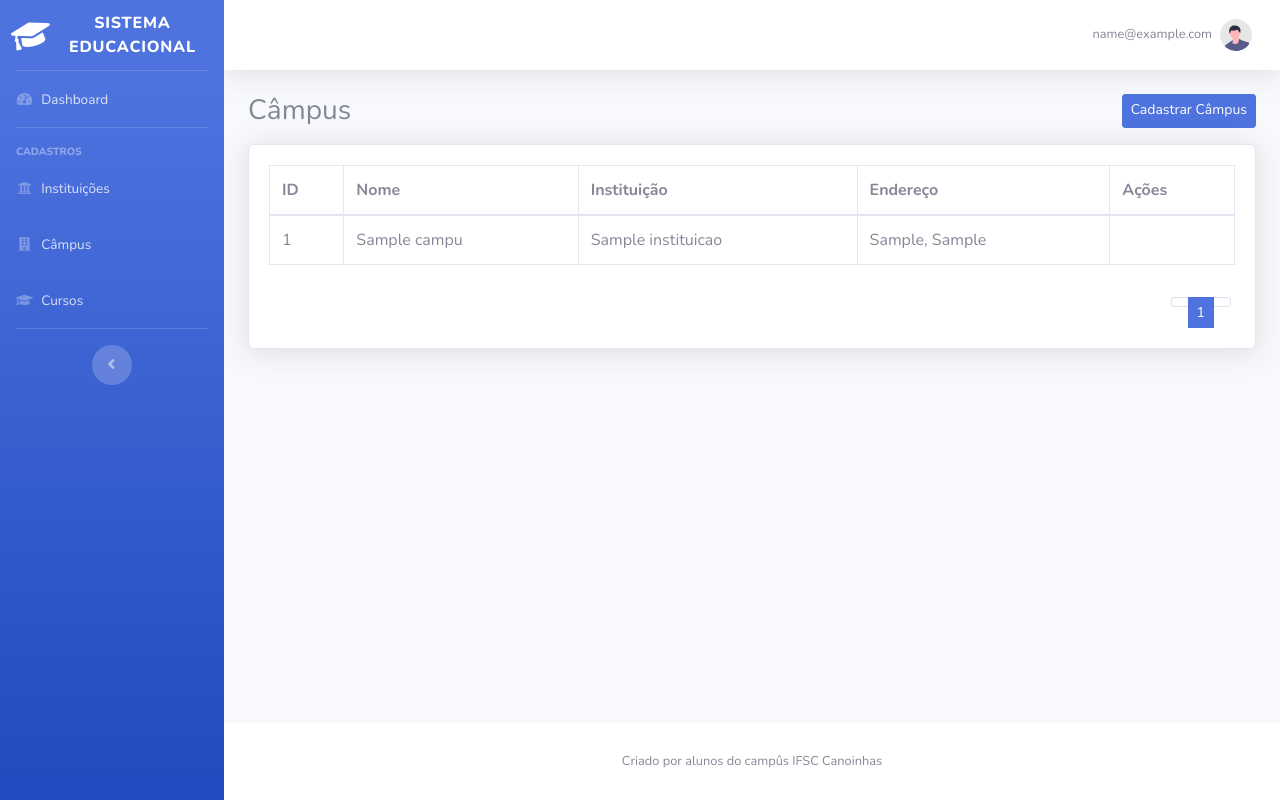
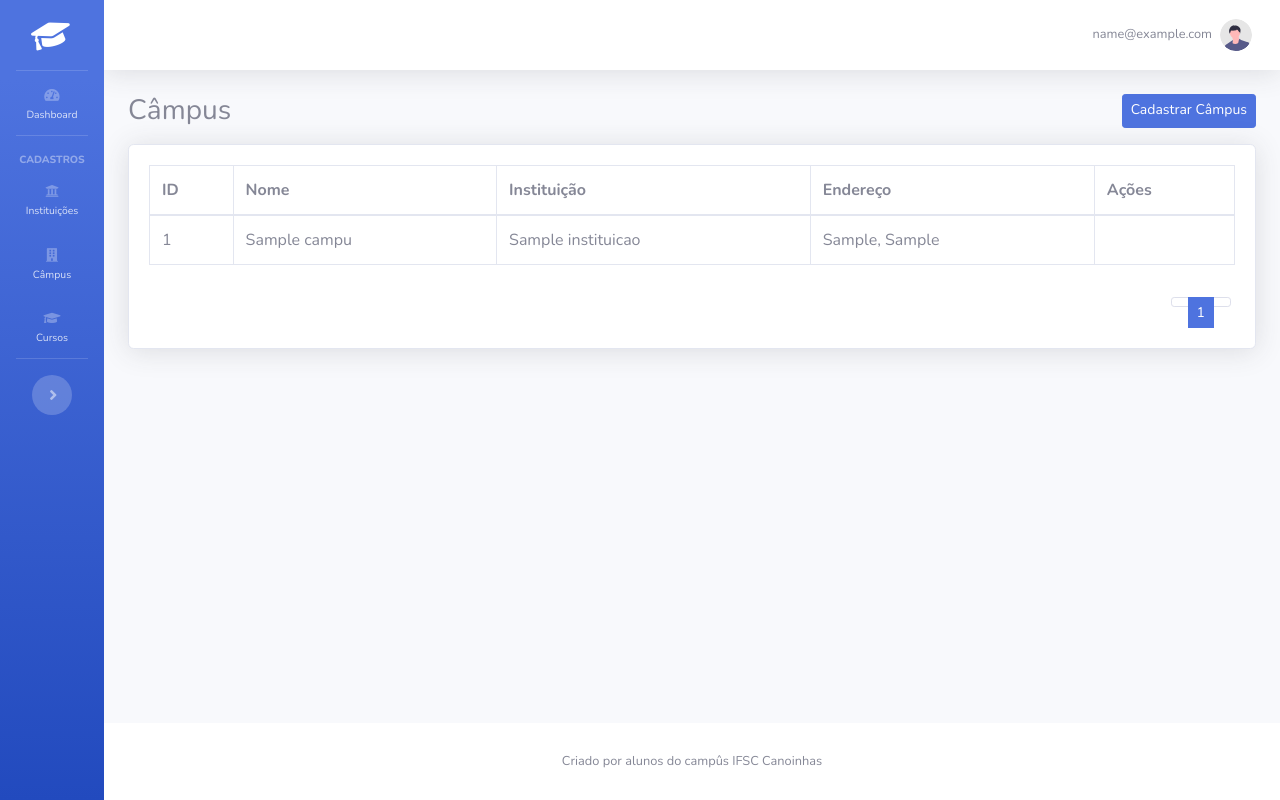
Before and after one commit to neabican/sistema-educacional, a Django app: page /campus in a window 1280 px wide. Run offline with Django 3.2, Linux system fonts and the light colour scheme; a user stored in the database is signed in; tables that the repository leaves empty hold one stand-in row (values such as "Sample post"); parts of the project's set-up code (start-up, migrations or seed data) failed here and were passed over; some libraries are stand-ins or nearby versions.

Commit message:
Sidebar modificada

```diff
--- a/templates/base.html
+++ b/templates/base.html
@@ -30,9 +30,9 @@
     {% block css %} {% endblock %}
   </head>
 
-  <body id="page-top">
+  <body id="page-top" class="sidebar-toggled">
     <div id="wrapper">
-      <ul class="navbar-nav bg-gradient-primary sidebar sidebar-dark accordion" id="accordionSidebar">
+      <ul class="navbar-nav bg-gradient-primary sidebar sidebar-dark accordion toggled" id="accordionSidebar">
 
         <a class="sidebar-brand d-flex align-items-center justify-content-center" href="{% url 'cadastros:dashboard' %}">
           <div class="sidebar-brand-icon rotate-n-15">
```
